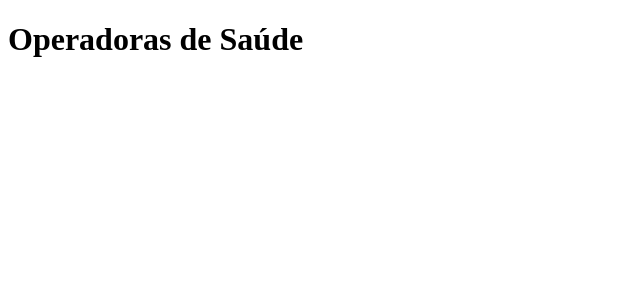
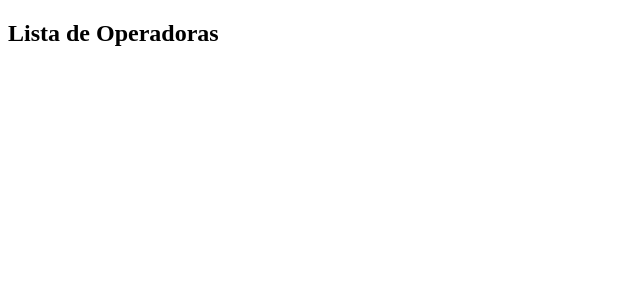
Before and after one commit to JonasCandido/processo-seletivo-intuitive-care, a Vue app in the folder test-04-api-web-interface/frontend/: page / in a window 1280 px wide. Shown: the top 300 px of the page, without its empty margins (0-640 px from the left). Built offline with nearby package versions, Linux system fonts and the light colour scheme.

Commit message:
Add firsts routers

```diff
--- a/test-04-api-web-interface/frontend/package.json
+++ b/test-04-api-web-interface/frontend/package.json
@@ -9,7 +9,10 @@
     "preview": "vite preview"
   },
   "dependencies": {
-    "vue": "^3.5.24"
+    "axios": "^1.13.4",
+    "chart.js": "^4.5.1",
+    "vue": "^3.5.24",
+    "vue-router": "^5.0.2"
   },
   "devDependencies": {
     "@vitejs/plugin-vue": "^6.0.1",
--- a/test-04-api-web-interface/frontend/src/App.vue
+++ b/test-04-api-web-interface/frontend/src/App.vue
@@ -1,3 +1,3 @@
 <template>
-  <h1>Operadoras de Saúde</h1>
+  <router-view />
 </template>
--- a/test-04-api-web-interface/frontend/src/main.js
+++ b/test-04-api-web-interface/frontend/src/main.js
@@ -1,5 +1,7 @@
-import { createApp } from 'vue'
-import './style.css'
-import App from './App.vue'
+import { createApp } from "vue"
+import App from "./App.vue"
+import { router } from "./router"
 
-createApp(App).mount('#app')
+createApp(App)
+  .use(router)
+  .mount("#app")
--- /dev/null
+++ b/test-04-api-web-interface/frontend/src/router/index.js
@@ -0,0 +1,19 @@
+import { createRouter, createWebHistory } from "vue-router"
+
+const routes = [
+  {
+    path: "/",
+    name: "operadoras",
+    component: () => import("../views/OperadorasView.vue")
+  },
+  {
+    path: "/operadoras/:cnpj",
+    name: "operadora-detalhe",
+    component: () => import("../views/OperadoraDetalheView.vue")
+  }
+]
+
+export const router = createRouter({
+  history: createWebHistory(),
+  routes
+})
--- /dev/null
+++ b/test-04-api-web-interface/frontend/src/views/OperadoraDetalheView.vue
@@ -0,0 +1,3 @@
+<template>
+  <h2>Detalhe da Operadora</h2>
+</template>
--- /dev/null
+++ b/test-04-api-web-interface/frontend/src/views/OperadorasView.vue
@@ -0,0 +1,3 @@
+<template>
+  <h2>Lista de Operadoras</h2>
+</template>
```
Also changed, not shown: test-04-api-web-interface/frontend/src/style.css (deleted), 1 other file (tests, documents, lock files or other folders).
